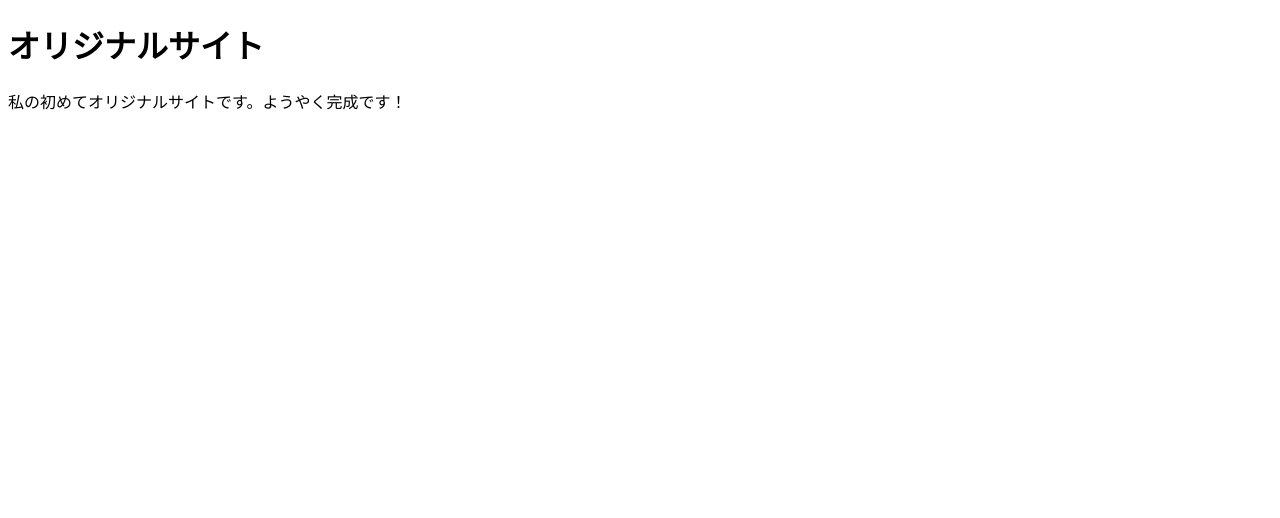
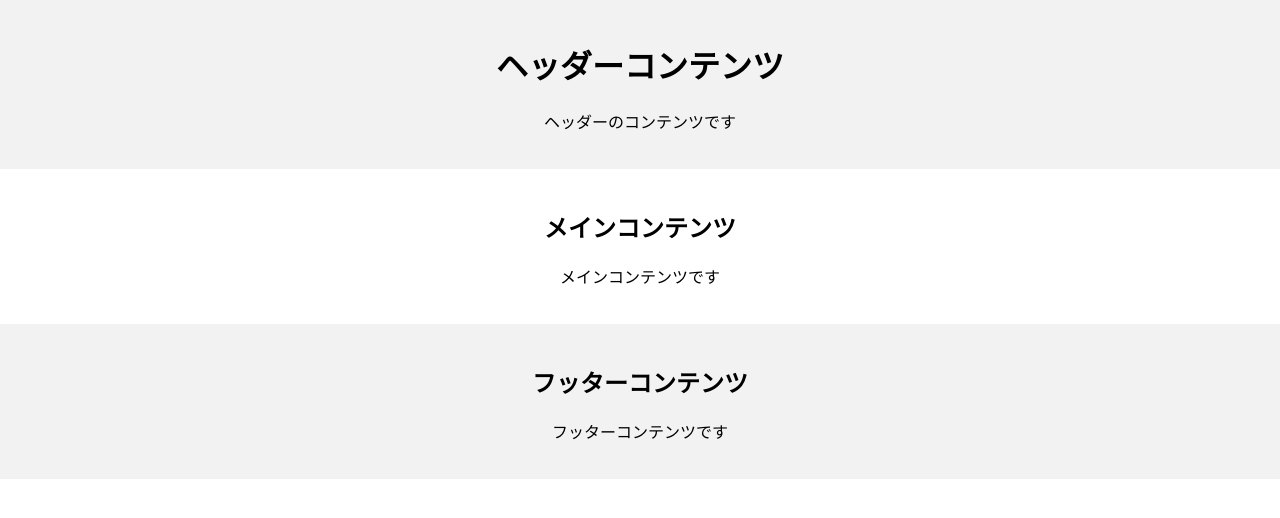
Before and after one commit to sgwr1223/mysite, a plain HTML site: page index.html in a window 1280 px wide. Drawn offline with Linux system fonts and the light colour scheme.

Commit message:
Add files via upload

```diff
--- a/index.html
+++ b/index.html
@@ -4,9 +4,24 @@
   <meta charset="UTF-8">
   <meta name="viewport" content="width=device-width, initial-scale=1.0">
   <title>mysite</title>
+  <link rel="stylesheet" href="style.css">
 </head>
 <body>
-  <h1>オリジナルサイト</h1>
-  <p>私の初めてオリジナルサイトです。ようやく完成です！</p>
+
+  <header>
+    <h1>ヘッダーコンテンツ</h1>
+    <p>ヘッダーのコンテンツです</p>
+  </header>
+
+  <main>
+    <h2>メインコンテンツ</h2>
+    <p>メインコンテンツです</p>
+  </main>
+
+  <footer>
+    <h2>フッターコンテンツ</h2>
+    <p>フッターコンテンツです</p>
+  </footer>
+
 </body>
 </html>
--- /dev/null
+++ b/style.css
@@ -0,0 +1,27 @@
+/* 全体のスタイル */
+body {
+  margin: 0;
+  padding: 0;
+  font-family: Arial, sans-serif;
+}
+
+/* ヘッダーのスタイル */
+header {
+  background-color: #f2f2f2;
+  padding: 20px;
+  text-align: center;
+}
+
+
+/* メインコンテンツのスタイル */
+main {
+  padding: 20px;
+  text-align: center;
+}
+
+/* フッターのスタイル */
+footer {
+  background-color: #f2f2f2;
+  padding: 20px;
+  text-align: center;
+}
```
